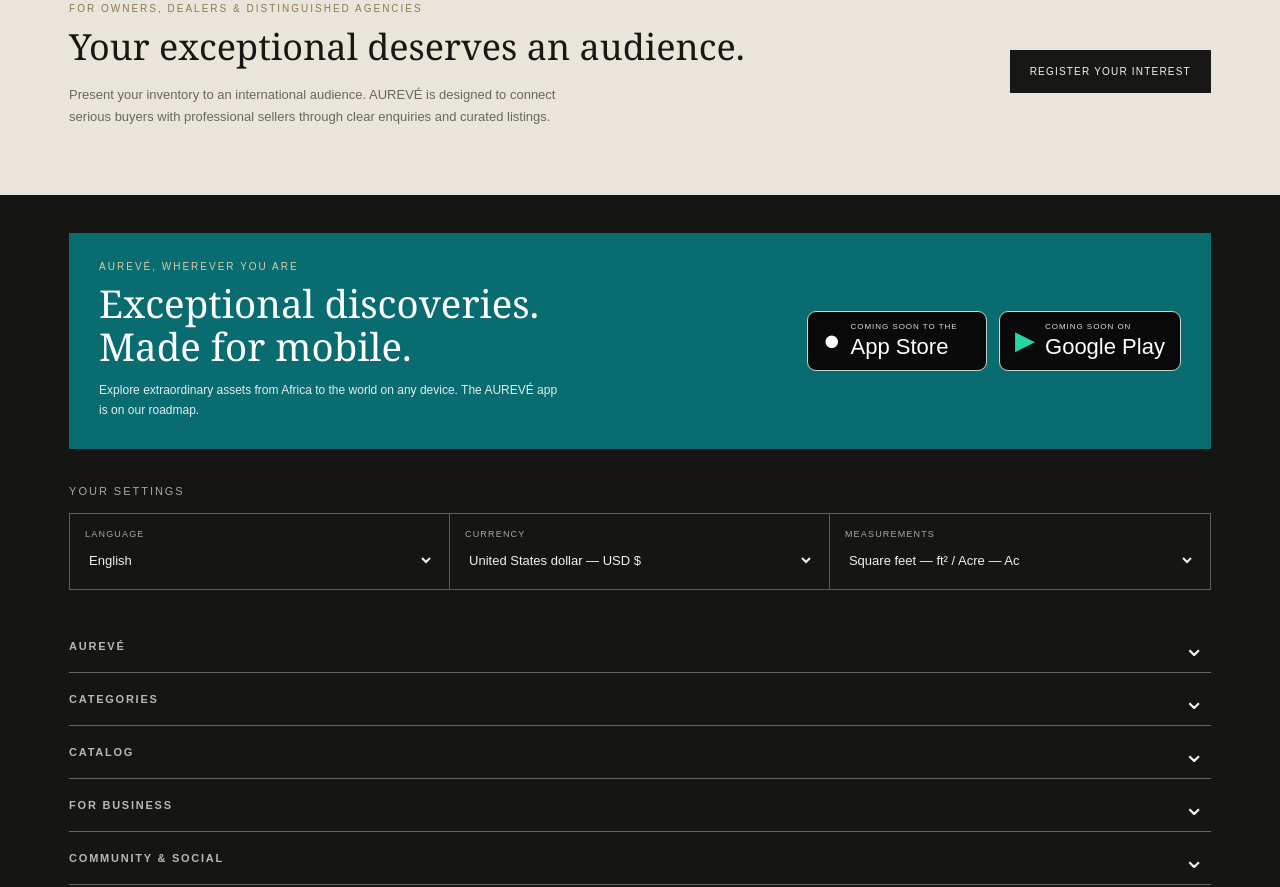
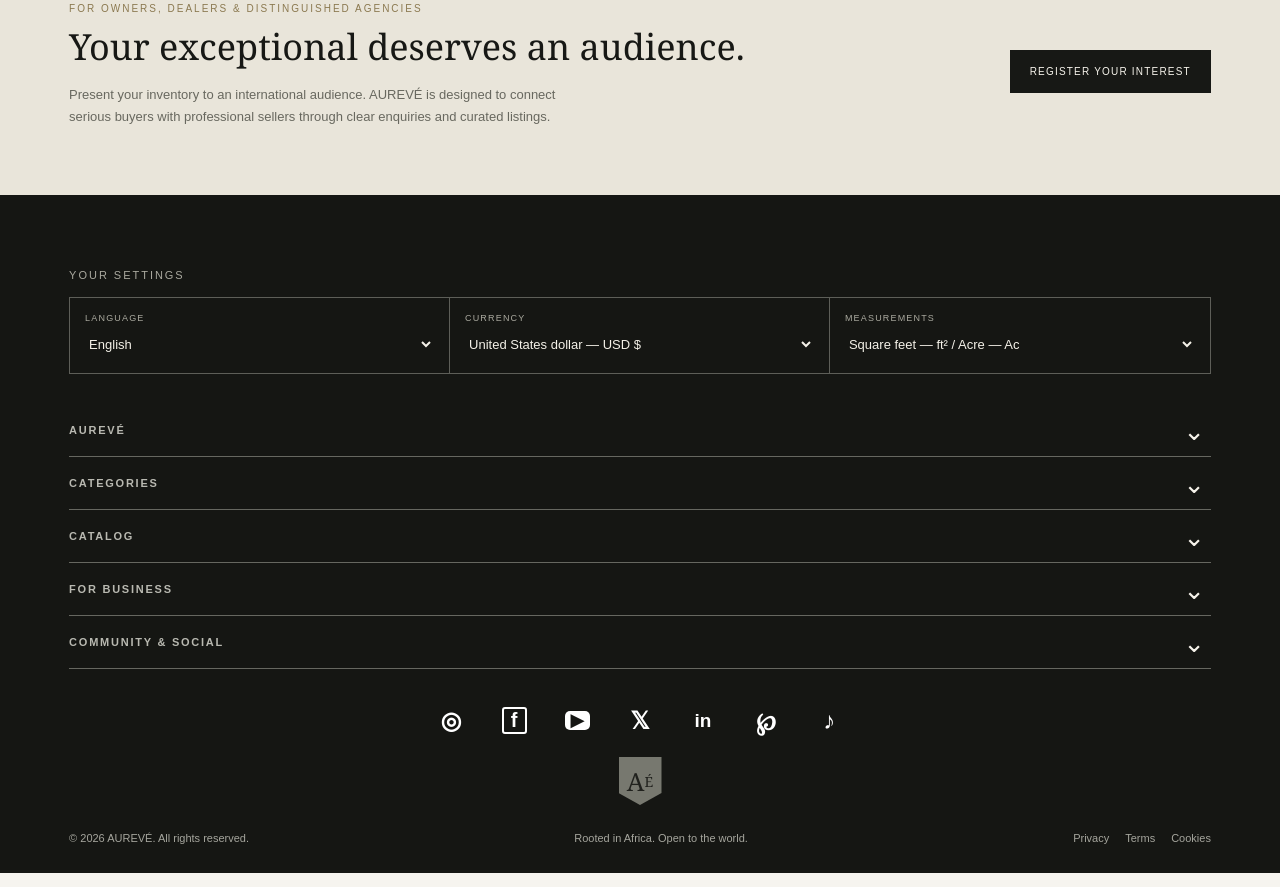
Before and after one commit to ssengoobaevra143/AURZVEA, a website: page index.html in a window 1280 px wide. Shown: the part 8196-9083 px from the top of the page. Drawn offline with Linux system fonts and the light colour scheme; no server answers.

Commit message:
Remove mobile app promotion from AUREVE footer

```diff
--- a/index.html
+++ b/index.html
@@ -50,8 +50,7 @@
 <section class="newsletter" id="newsletter"><div><div class="kicker">The AUREVÉ letter</div><h2>Exceptional, delivered.</h2><p>Receive curated discoveries, destination features and stories from the world of luxury.</p></div><form id="newsletterForm"><input type="email" name="email" placeholder="Your email address" aria-label="Your email address" required><button type="submit">Join the list</button></form></section>
 <section class="seller-band" id="sell"><div><div class="kicker">For owners, dealers & distinguished agencies</div><h2>Your exceptional deserves an audience.</h2><p>Present your inventory to an international audience. AUREVÉ is designed to connect serious buyers with professional sellers through clear enquiries and curated listings.</p></div><button class="dark-btn" id="sellerBtn">Register your interest </button></section>
 </main>
-<footer class="lux-footer" id="footer"><div class="app-promo"><div class="app-promo-copy"><div class="kicker">AUREVÉ, wherever you are</div><h2>Exceptional discoveries.<br>Made for mobile.</h2><p>Explore extraordinary assets from Africa to the world on any device. The AUREVÉ app is on our roadmap.</p></div><div class="store-badges"><div class="store-badge" aria-label="AUREVE app for iPhone coming soon"><span class="store-mark">●</span><span><small>COMING SOON TO THE</small><b>App Store</b></span></div><div class="store-badge" aria-label="AUREVE app for Android coming soon"><span class="play-mark">▶</span><span><small>COMING SOON ON</small><b>Google Play</b></span></div></div></div>
-<div class="footer-settings"><div class="footer-heading">Your settings</div><div class="settings-controls"><label><span>Language</span><select id="footerLanguage" aria-label="Language"><option value="English">English</option><option value="Français">Français</option><option value="Español">Español</option><option value="العربية">العربية</option><option value="中文">中文</option></select></label><label><span>Currency</span><select id="footerCurrency" aria-label="Currency"><option value="USD">United States dollar — USD $</option><option value="UGX">Ugandan shilling — UGX USh</option><option value="EUR">Euro — EUR €</option><option value="GBP">British pound — GBP £</option><option value="AED">UAE dirham — AED د.إ</option><option value="ZAR">South African rand — ZAR R</option><option value="KES">Kenyan shilling — KES KSh</option></select></label><label><span>Measurements</span><select id="footerUnits" aria-label="Measurement units"><option value="imperial">Square feet — ft² / Acre — Ac</option><option value="metric">Square metres — m² / Hectare — ha</option></select></label></div></div>
+<footer class="lux-footer" id="footer"><div class="footer-settings"><div class="footer-heading">Your settings</div><div class="settings-controls"><label><span>Language</span><select id="footerLanguage" aria-label="Language"><option value="English">English</option><option value="Français">Français</option><option value="Español">Español</option><option value="العربية">العربية</option><option value="中文">中文</option></select></label><label><span>Currency</span><select id="footerCurrency" aria-label="Currency"><option value="USD">United States dollar — USD $</option><option value="UGX">Ugandan shilling — UGX USh</option><option value="EUR">Euro — EUR €</option><option value="GBP">British pound — GBP £</option><option value="AED">UAE dirham — AED د.إ</option><option value="ZAR">South African rand — ZAR R</option><option value="KES">Kenyan shilling — KES KSh</option></select></label><label><span>Measurements</span><select id="footerUnits" aria-label="Measurement units"><option value="imperial">Square feet — ft² / Acre — Ac</option><option value="metric">Square metres — m² / Hectare — ha</option></select></label></div></div>
 <div class="footer-accordions">
 <details class="footer-accordion"><summary>AUREVÉ</summary><div class="footer-accordion-links"><a href="#journal">About AUREVÉ</a><a href="#destinations">Africa & the world</a><a href="mailto:concierge@aureve.com">Contact concierge</a><a href="#newsletter">The AUREVÉ letter</a></div></details>
 <details class="footer-accordion"><summary>Categories</summary><div class="footer-accordion-links"><a href="#categories">Real Estate</a><a href="#categories">Cars</a><a href="#categories">Watches & Jewelry</a><a href="#categories">Yachts & Rentals</a><a href="#categories">Jets & Helicopters</a><a href="#categories">Motorcycles & Collectibles</a></div></details>
```
